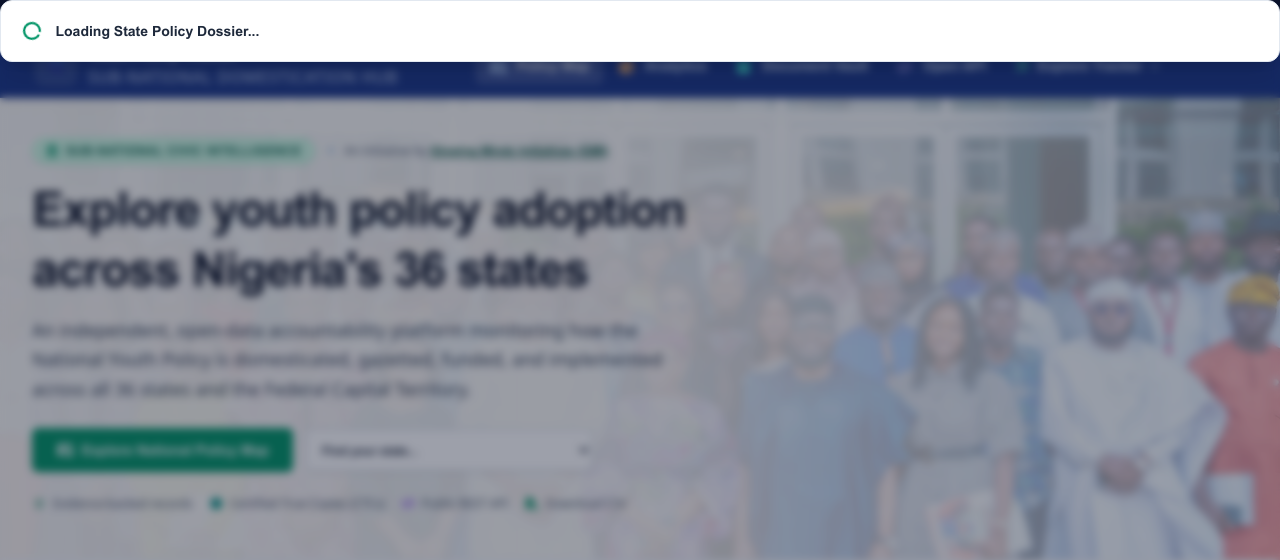
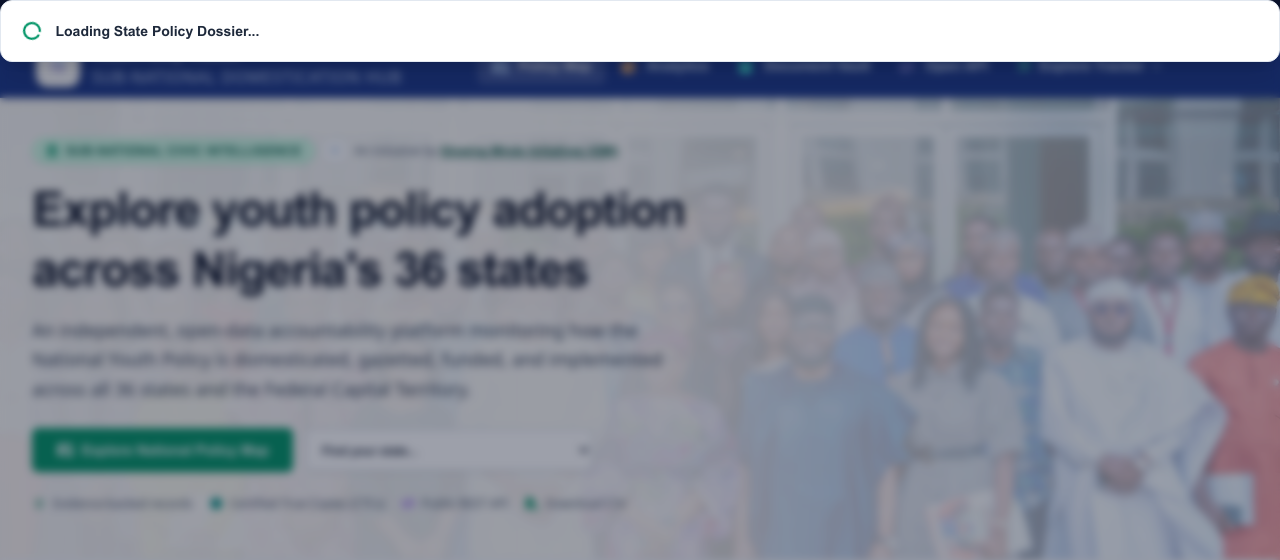
Before and after one commit to Corestreamng/policylab, a Laravel app: page / in a window 1280 px wide. Shown: the top 560 px of the page. Run offline with Laravel 12, Linux system fonts and the light colour scheme; data comes from the database, SQL or seed files in the repository; data that the repository does not hold is empty; style sheets or scripts are compiled from the project's sources; some libraries are stand-ins or nearby versions; some web fonts are replaced.

Commit message:
fix: place logos inside solid white badges to ensure maximum contrast on dark and blue backgrounds

```diff
--- a/resources/views/filament/brand-logo.blade.php
+++ b/resources/views/filament/brand-logo.blade.php
@@ -1,5 +1,7 @@
 <div class="flex items-center gap-3">
-    <img src="{{ asset('img/Policy_Lab_logo.png') }}" alt="Policy Lab Logo" class="w-9 h-9 object-contain rounded-lg shadow-xs bg-white/10 p-0.5" />
+    <div class="w-9 h-9 rounded-lg bg-white p-1 flex items-center justify-center shadow-xs ring-1 ring-black/10 shrink-0">
+        <img src="{{ asset('img/Policy_Lab_logo.png') }}" alt="Policy Lab Logo" class="w-full h-full object-contain" />
+    </div>
     <div class="text-left">
         <span class="block text-sm font-bold tracking-tight text-white font-heading leading-tight" style="color: #FFFFFF;">
             YOUTH POLICY TRACKER
--- a/resources/views/layouts/app.blade.php
+++ b/resources/views/layouts/app.blade.php
@@ -52,7 +52,9 @@
                 <!-- Brand / Logo -->
                 <div class="flex items-center gap-3">
                     <a href="/" class="flex items-center gap-3 focus:outline-none focus-visible:ring-2 focus-visible:ring-white rounded p-1">
-                        <img src="{{ asset('img/Policy_Lab_logo.png') }}" alt="Policy Lab Logo" class="w-10 h-10 object-contain rounded-lg bg-white/10 p-0.5 border border-white/20 shadow-sm" />
+                        <div class="w-11 h-11 rounded-xl bg-white p-1.5 flex items-center justify-center shadow-md ring-1 ring-black/10 shrink-0">
+                            <img src="{{ asset('img/Policy_Lab_logo.png') }}" alt="Policy Lab Logo" class="w-full h-full object-contain" />
+                        </div>
                         <div>
                             <span class="block text-base font-bold tracking-tight text-white font-heading">{{ __('tracker.app_name') }}</span>
                             <span class="block text-2xs uppercase tracking-wider text-blue-100/90">{{ __('tracker.tagline') }}</span>
@@ -415,7 +417,9 @@
                 <!-- Column 1: Initiative Overview -->
                 <div class="md:col-span-1 space-y-3">
                     <div class="flex items-center gap-3">
-                        <img src="{{ asset('img/Policy_Lab_logo.png') }}" alt="Policy Lab Logo" class="w-10 h-10 object-contain rounded-lg bg-white/10 p-0.5 border border-white/20 shadow-xs" />
+                        <div class="w-11 h-11 rounded-xl bg-white p-1.5 flex items-center justify-center shadow-md ring-1 ring-black/10 shrink-0">
+                            <img src="{{ asset('img/Policy_Lab_logo.png') }}" alt="Policy Lab Logo" class="w-full h-full object-contain" />
+                        </div>
                         <span class="text-base font-bold text-white tracking-tight font-heading block">YOUTH POLICY TRACKER</span>
                     </div>
                     <p class="text-xs text-ink-400 leading-relaxed">
@@ -446,8 +450,10 @@
                 <div>
                     <h2 class="text-xs font-semibold text-white uppercase tracking-wider mb-3">Governance & Partners</h2>
                     <ul class="space-y-2.5 text-xs">
-                        <li class="flex items-center gap-2">
-                            <img src="{{ asset('img/GMI_logo.png') }}" alt="Glowing Minds Initiatives Logo" class="w-7 h-7 object-contain rounded bg-white/10 p-0.5 shrink-0" />
+                        <li class="flex items-center gap-3">
+                            <div class="w-9 h-9 rounded-lg bg-white p-1 flex items-center justify-center shadow-sm ring-1 ring-black/10 shrink-0">
+                                <img src="{{ asset('img/GMI_logo.png') }}" alt="Glowing Minds Initiatives Logo" class="w-full h-full object-contain" />
+                            </div>
                             <div>
                                 <span class="text-ink-300 block text-2xs uppercase tracking-wider">Convening Body:</span>
                                 <a href="https://glowingmindsinitiatives.org/" target="_blank" rel="noopener noreferrer" class="hover:text-white underline underline-offset-2 transition focus-visible:outline-none focus-visible:ring-2 focus-visible:ring-brand-emerald rounded-xs font-medium">Glowing Minds Initiatives (GMI)</a>
--- a/resources/views/livewire/admin/two-factor-challenge.blade.php
+++ b/resources/views/livewire/admin/two-factor-challenge.blade.php
@@ -1,7 +1,9 @@
 <div class="min-h-screen bg-slate-50 flex flex-col justify-center py-12 sm:px-6 lg:px-8">
     <div class="sm:mx-auto sm:w-full sm:max-w-md">
         <div class="text-center">
-            <img src="{{ asset('img/Policy_Lab_logo.png') }}" alt="Policy Lab Logo" class="mx-auto w-14 h-14 object-contain rounded-xl shadow-xs" />
+            <div class="mx-auto w-16 h-16 rounded-2xl bg-white p-2 flex items-center justify-center shadow-sm border border-slate-200 ring-1 ring-black/5">
+                <img src="{{ asset('img/Policy_Lab_logo.png') }}" alt="Policy Lab Logo" class="w-full h-full object-contain" />
+            </div>
             <h2 class="mt-4 text-2xl font-bold tracking-tight text-slate-900">
                 {{ $isSetup ? 'Setup Two-Factor Authentication' : 'Two-Factor Authentication' }}
             </h2>
--- a/resources/views/livewire/policy-tracker.blade.php
+++ b/resources/views/livewire/policy-tracker.blade.php
@@ -20,8 +20,10 @@
                     <span class="inline-flex items-center gap-1.5 px-3 py-1 rounded-full bg-emerald-100 text-emerald-800 text-xs font-semibold uppercase tracking-wider border border-emerald-200 shadow-2xs">
                         <i class="fas fa-landmark text-brand-emerald"></i> Sub-National Civic Intelligence
                     </span>
-                    <span class="text-xs text-ink-600 font-medium inline-flex items-center gap-1.5">
-                        <img src="{{ asset('img/GMI_logo.png') }}" alt="GMI Logo" class="w-4 h-4 object-contain rounded-xs" />
+                    <span class="text-xs text-ink-600 font-medium inline-flex items-center gap-2">
+                        <span class="w-6 h-6 rounded-md bg-white p-0.5 inline-flex items-center justify-center shadow-2xs border border-ink-200 shrink-0">
+                            <img src="{{ asset('img/GMI_logo.png') }}" alt="GMI Logo" class="w-full h-full object-contain" />
+                        </span>
                         <span>An initiative by <a href="https://glowingmindsinitiatives.org/" target="_blank" rel="noopener noreferrer" class="text-emerald-900 hover:text-emerald-700 font-bold underline underline-offset-2 transition focus-visible:outline-none focus-visible:ring-2 focus-visible:ring-brand-emerald rounded-xs" aria-label="Glowing Minds Initiatives (GMI) — opens in a new tab">Glowing Minds Initiatives (GMI)</a></span>
                     </span>
                 </div>
```
